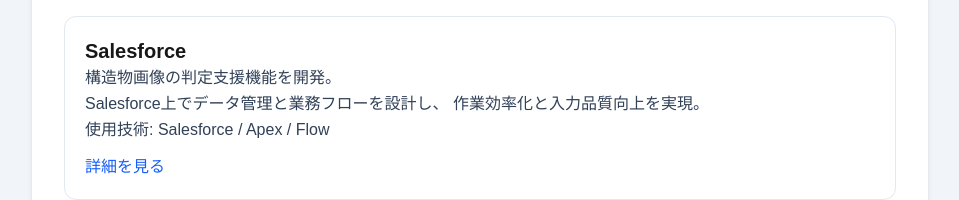
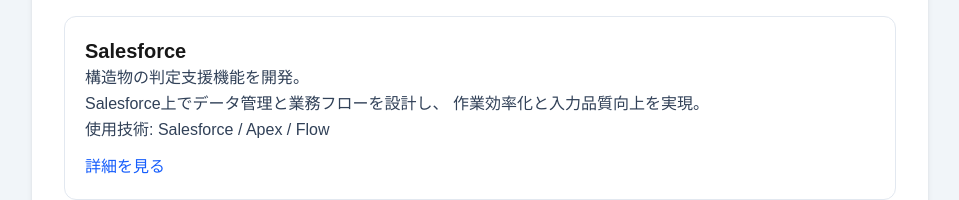
Before and after one commit to akiko-labs/akiko-portfolio, a Next.js app: page / in a window 1280 px wide. Shown: the part 1371-1571 px from the top of the page, without its empty margins (160-1119 px from the left). Built offline with nearby package versions, Linux system fonts and the light colour scheme.

Commit message:
テキスト修正

```diff
--- a/app/page.tsx
+++ b/app/page.tsx
@@ -147,7 +147,7 @@
   </h3>
 
   <p className="text-base text-slate-700 leading-relaxed">
-    構造物画像の判定支援機能を開発。
+    構造物の判定支援機能を開発。
     <br />
     Salesforce上でデータ管理と業務フローを設計し、
     作業効率化と入力品質向上を実現。
```
